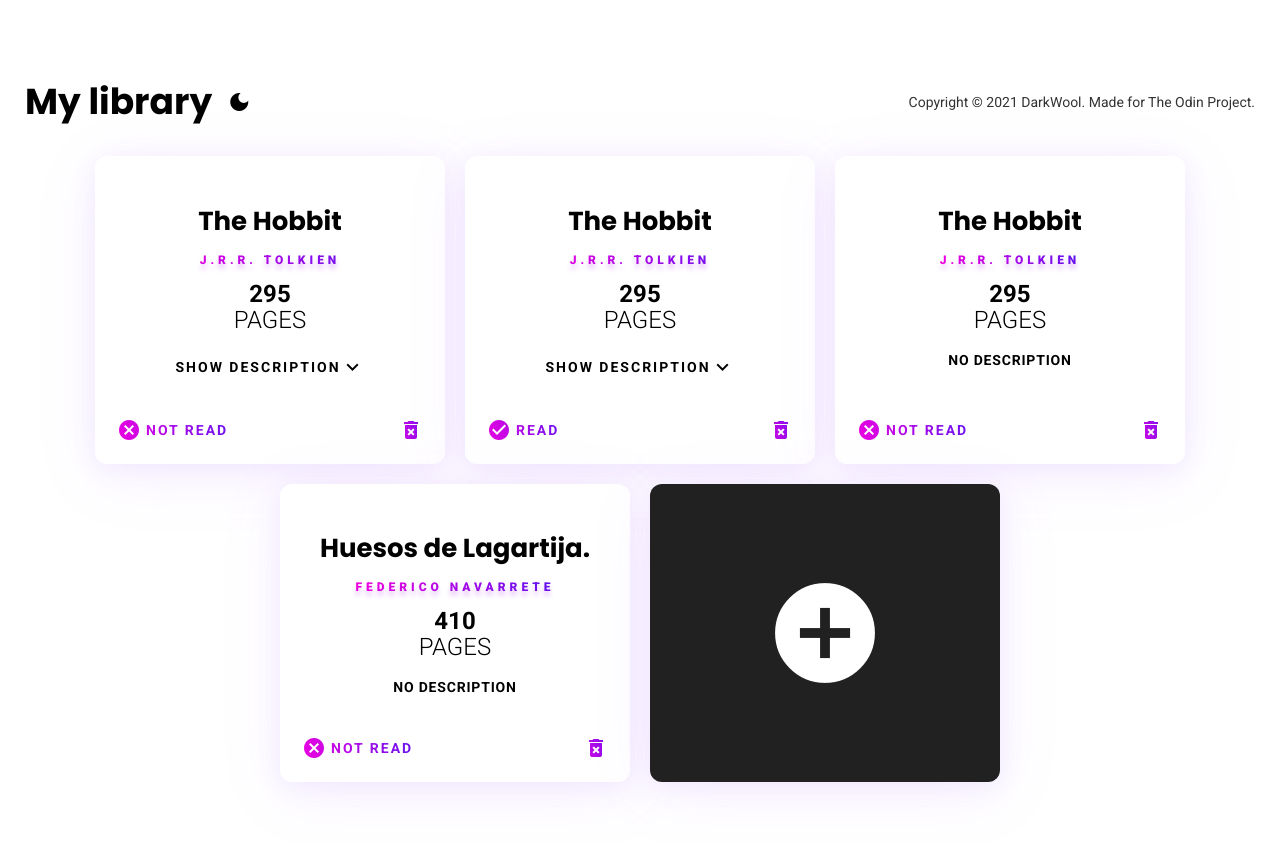
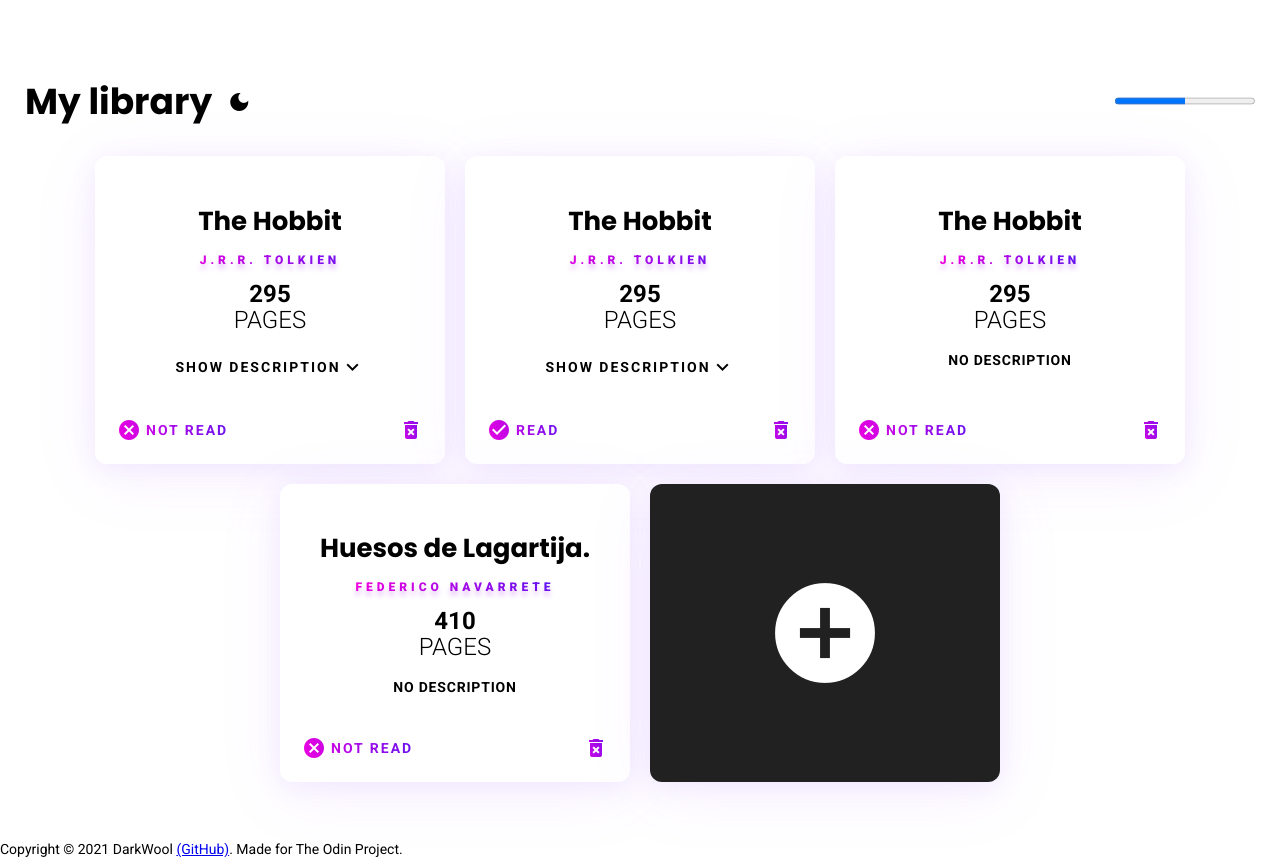
Before and after one commit to DarkWool/library, a plain HTML site: page index.html in a window 1280 px wide. Drawn offline with nearby package versions, Linux system fonts and the light colour scheme; a web font is replaced by a local one.

Commit message:
Added progress bar and footer.

```diff
--- a/index.html
+++ b/index.html
@@ -16,11 +16,18 @@
             <header id="libraryHeader">
                 <h1>My library</h1>
                 <button type="button" class="material-icons" id="dark-mode">dark_mode</button>
-                <p>Copyright © 2021 DarkWool. Made for The Odin Project.</p>
+                <div id="read-progress">
+                    <label for="books-read"></label>
+                    <progress value="50" max="100" id="books-read"></progress>
+                </div>
             </header>
             <div id="libraryContent">
             </div>
         </section>
+
+        <footer>
+            <p>Copyright © 2021 DarkWool <a href="https://github.com/DarkWool/library">(GitHub)</a>. Made for The Odin Project.</p>
+        </footer>
 
         <div class="modal">
             <header class="modal-header">
@@ -51,7 +58,6 @@
                 </form>
             </div>
         </div>
-
         <div id="darkOverlay"></div>
     </main>
 </body>
```
